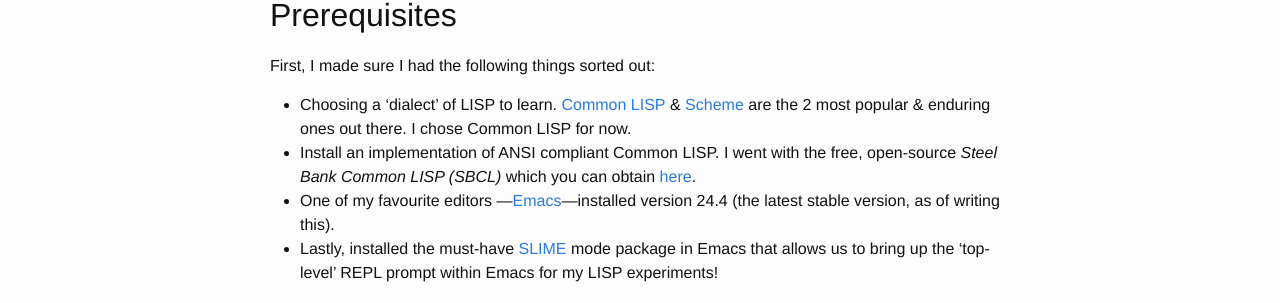
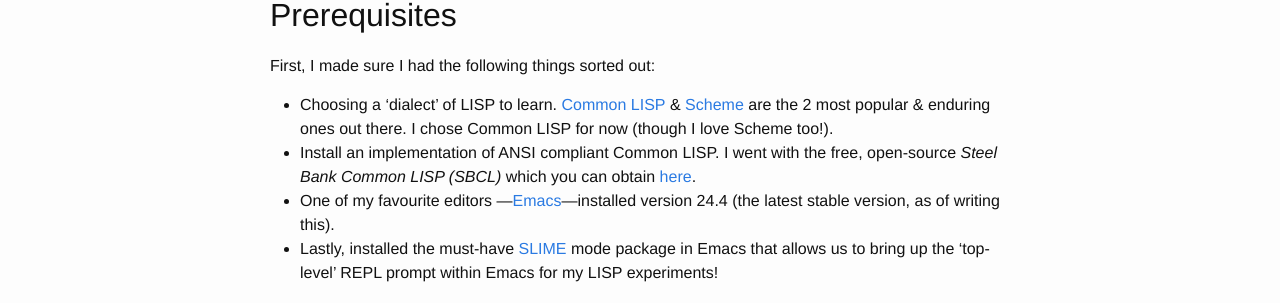
Before and after one commit to raghuugare/raghuugare.bkup, a Jekyll site: the page built from _posts/2014-12-16-ode_to_LISP.markdown, in a window 1280 px wide. Shown: the part 350-653 px from the top of the page. Built offline with Jekyll 4.4.1, drawn with Linux system fonts in a browser that asks for light colours.

Commit message:
Small change.

```diff
--- a/_posts/2014-12-16-ode_to_LISP.markdown
+++ b/_posts/2014-12-16-ode_to_LISP.markdown
@@ -17,7 +17,7 @@ Perhaps, someone travelling or planning to take this path will find it useful in
 
 First, I made sure I had the following things sorted out:
 
-+ Choosing a 'dialect' of LISP to learn. [Common LISP][link_Common_LISP] & [Scheme][link_Scheme] are the 2 most popular & enduring ones out there. I chose Common LISP for now.
++ Choosing a 'dialect' of LISP to learn. [Common LISP][link_Common_LISP] & [Scheme][link_Scheme] are the 2 most popular & enduring ones out there. I chose Common LISP for now (though I love Scheme too!).
 + Install an implementation of ANSI compliant Common LISP. I went with the free, open-source _Steel Bank Common LISP (SBCL)_ which you can obtain [here][link_SBCL].
 + One of my favourite editors ---[Emacs][link_EMACS]---installed version 24.4 (the latest stable version, as of writing this).
 + Lastly, installed the must-have [SLIME][slime_id] mode package in Emacs that allows us to bring up the 'top-level' REPL prompt within Emacs for my LISP experiments!
```
